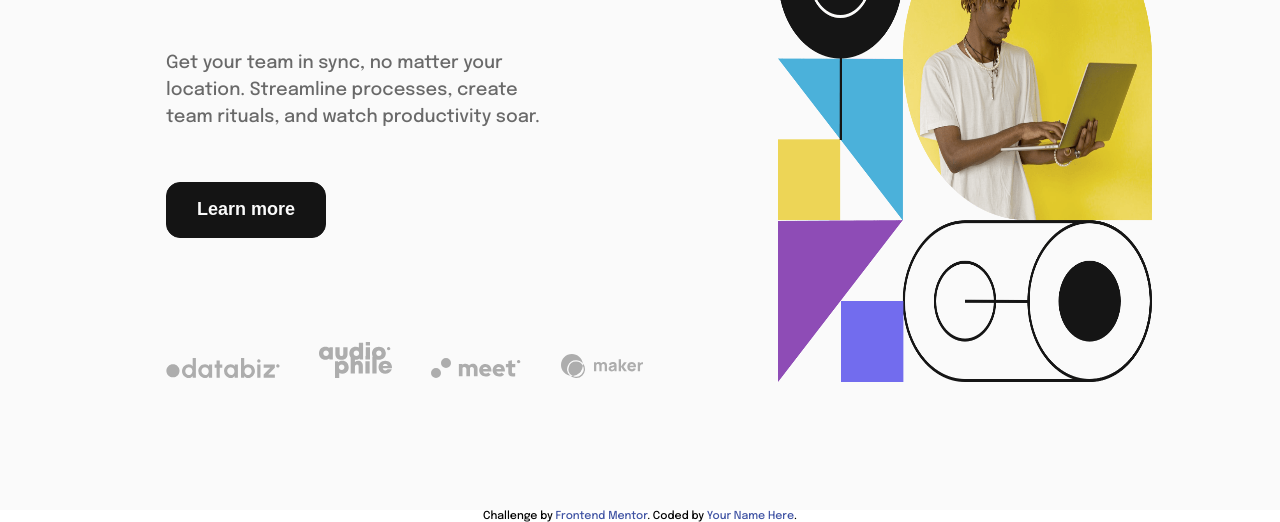
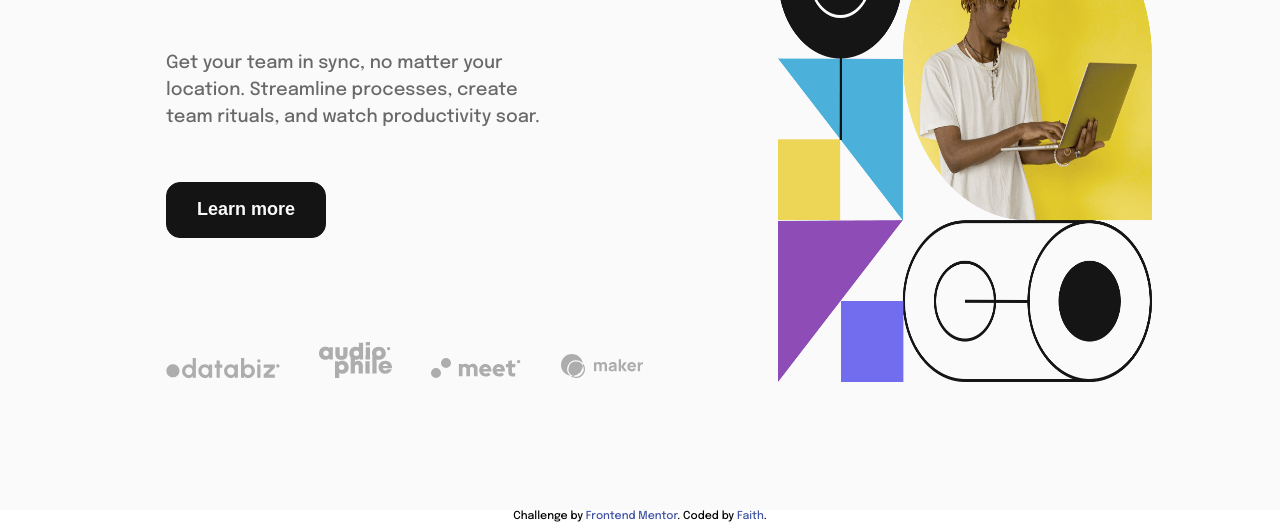
Before and after one commit to fnwork/intro-section-with-dropdown, a plain HTML site: page index.html in a window 1280 px wide. Shown: the part 392-914 px from the top of the page. Drawn offline with Linux system fonts and the light colour scheme.

Commit message:
Update index.html
Added name in the appropiate place

```diff
--- a/index.html
+++ b/index.html
@@ -98,7 +98,7 @@
   <footer>
     <div class="attribution">
       Challenge by <a href="https://www.frontendmentor.io?ref=challenge" target="_blank">Frontend Mentor</a>.
-      Coded by <a href="https://github.com/fnwork/intro-section-with-dropdown">Your Name Here</a>.
+      Coded by <a href="https://github.com/fnwork/intro-section-with-dropdown">Faith</a>.
     </div>
   </footer>
 </body>
```
